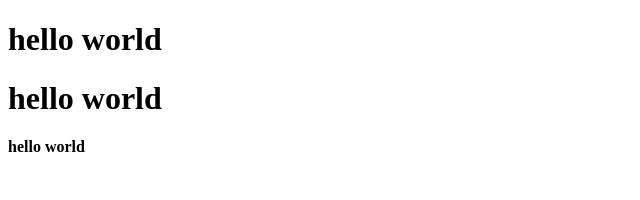
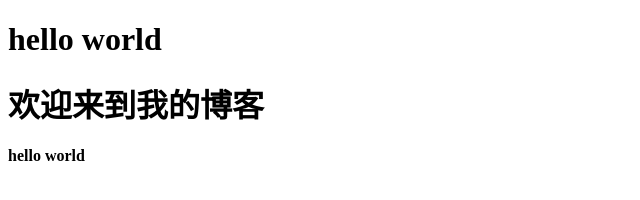
Before and after one commit to xiaotaoqi-7890/xiaotaoqi-7890.github.io, a plain HTML site: page index.html in a window 1280 px wide. Shown: the whole page, without its empty margins (0-640 px from the left). Drawn offline with Linux system fonts and the light colour scheme.

Commit message:
Update index.html

```diff
--- a/index.html
+++ b/index.html
@@ -7,7 +7,7 @@
 
 <body>
 <h1>hello world</h1>
-<h1>hello world</h1>
+<h1>欢迎来到我的博客</h1>
 <h4>hello world</h1>
 </body>
 </html>
```
